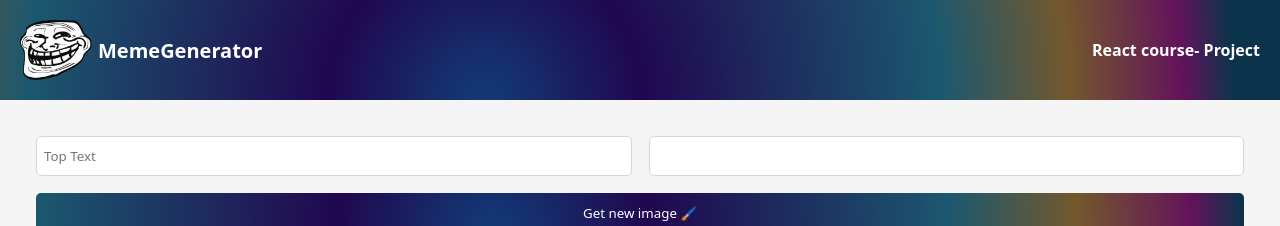
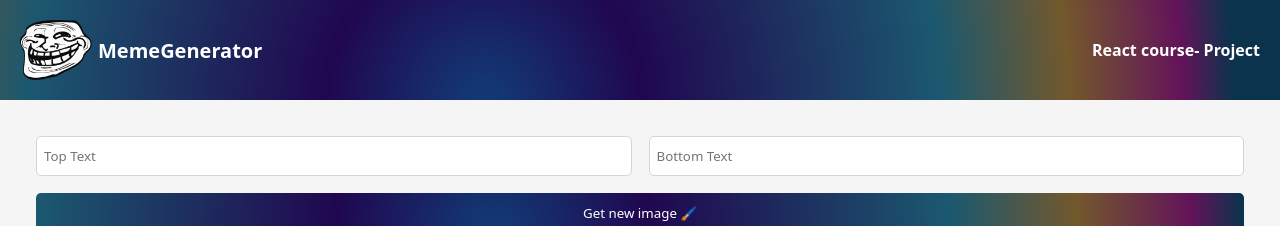
Before and after one commit to NicoletteSteenkamp/react-meme-generator, a React (Create React App) app: page / in a window 1280 px wide. Shown: the top 226 px of the page. Built offline with nearby package versions, Linux system fonts and the light colour scheme; no server answers.

Commit message:
added a placehold

```diff
--- a/src/components/Meme.js
+++ b/src/components/Meme.js
@@ -42,6 +42,7 @@ export default function Meme() {
         />
         <input
           type='text'
+          placeholder='Bottom Text'
           className='form--input'
           name='bottomText'
           value={meme.bottomText}
```
